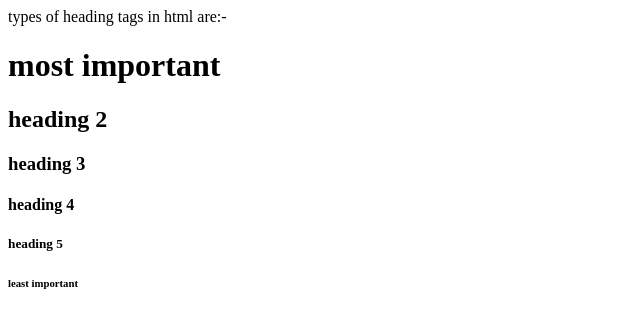
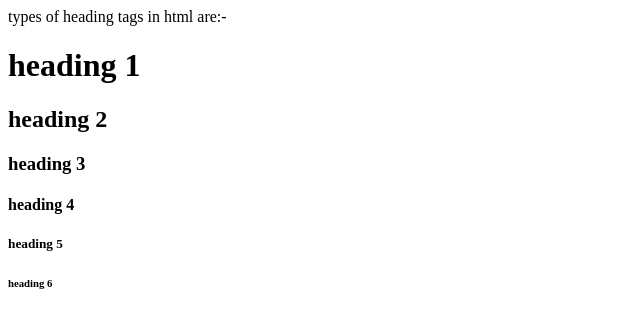
Before and after one commit to Myselfmohit-code/htmlproject, a plain HTML site: page heading.html in a window 1280 px wide. Shown: the whole page, without its empty margins (0-640 px from the left). Drawn offline with Linux system fonts and the light colour scheme.

Commit message:
headings in html

```diff
--- a/heading.html
+++ b/heading.html
@@ -7,11 +7,12 @@
 </head>
 <body>
     types of heading tags in html are:-
-    <h1>most important</h1>
+    <h1>heading 1</h1><!-- most important-->
     <h2>heading 2</h2>
     <h3>heading 3</h3>
     <h4>heading 4</h4>
     <h5>heading 5</h5>
-    <h6>least important</h6>
+    <h6>heading 6</h6>       <!--  least important-->
+
 </body>
 </html>
```
